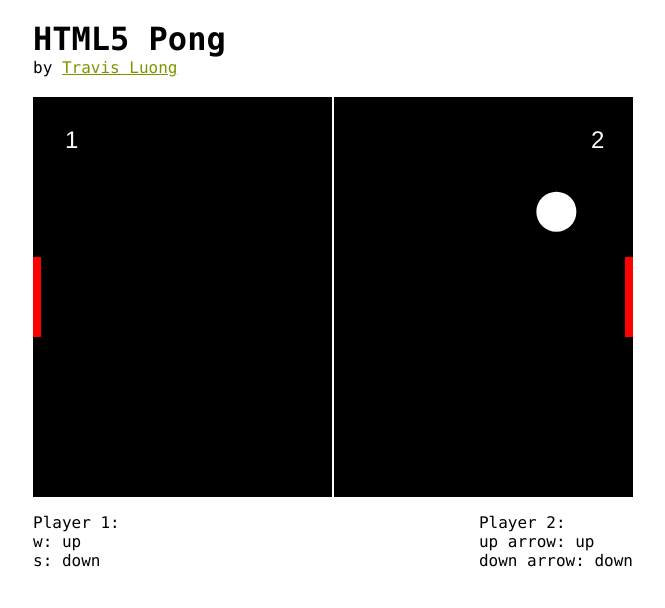
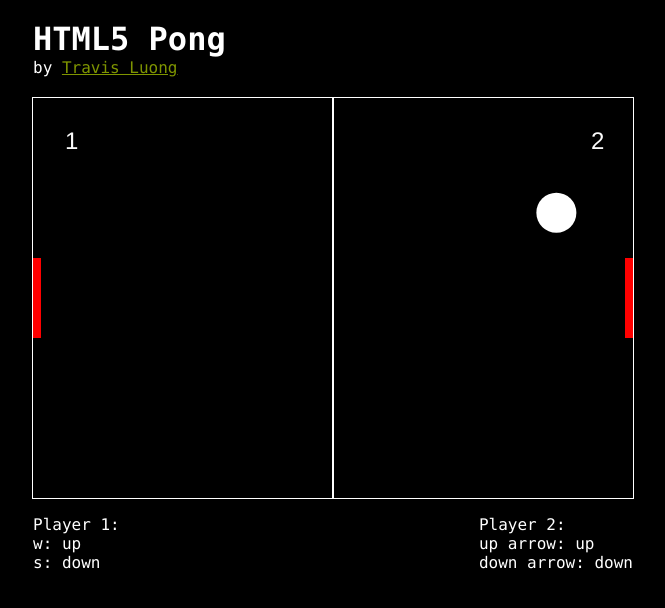
Before and after one commit to travisluong/html5-pong, a PHP site: page / in a window 1280 px wide. Shown: the top 608 px of the page, without its empty margins (307-972 px from the left). Run offline with PHP 8.4, Linux system fonts and the light colour scheme.

Commit message:
black bg

```diff
--- a/css/style.css
+++ b/css/style.css
@@ -1,5 +1,7 @@
 body {
 	font-family: Consolas, Arial, sans-serif;
+	background: #000;
+	color: #FFF;
 }
 canvas {
 	margin: auto;
@@ -25,6 +27,7 @@ a {
 #stage {
 	width: 600px;
 	margin: auto;
+	border: 1px solid #FFF;
 }
 #instructions {
 	width: 600px;
```
